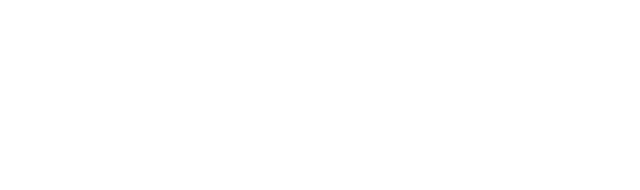
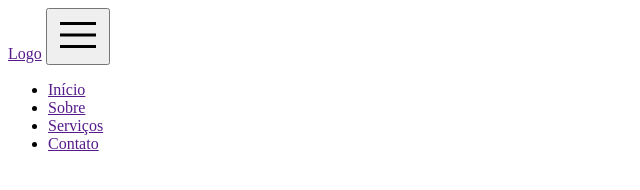
Before and after one commit to NiiNicky/intro-dom, a plain HTML site: page index.html in a window 1280 px wide. Shown: the whole page, without its empty margins (0-640 px from the left). Drawn offline with Linux system fonts and the light colour scheme.

Commit message:
Adiciona estrutura html no index

```diff
--- a/index.html
+++ b/index.html
@@ -1,11 +1,44 @@
 <!DOCTYPE html>
 <html lang="en">
+<html lang="pt-br">
+
 <head>
-    <meta charset="UTF-8">
-    <meta name="viewport" content="width=device-width, initial-scale=1.0">
-    <title>Document</title>
+  <meta charset="UTF-8">
+  <meta name="viewport" content="width=device-width, initial-scale=1.0">
+  <title>Document</title>
+  <link rel="preconnect" href="https://fonts.googleapis.com">
+  <link rel="preconnect" href="https://fonts.gstatic.com" crossorigin>
+  <link rel="stylesheet" href="style.css">
+  <link
+    href="https://fonts.googleapis.com/css2?family=Inter:ital,opsz,wght@0,14..32,100..900;1,14..32,100..900&family=Poppins:ital,wght@0,100;0,200;0,300;0,400;0,500;0,600;0,700;0,800;0,900;1,100;1,200;1,300;1,400;1,500;1,600;1,700;1,800;1,900&display=swap"
+    rel="stylesheet">
+
+  <title>Explorando DOM</title>
 </head>
+
 <body>
 
+  <header>
+    <nav>
+      <a class="logo" href=""> Logo</a>
+      <button type="button" id="menu-toggle" aria-label="Abrir menu" aria-expanded="false" aria-controls="menu">
+        <svg width="48" height="48" viewBox="0 0 24 24" fill="none" xmlns="http://www.w3.org/2000/svg">
+          <path fill-rule="evenodd" clip-rule="evenodd" d="M21 5.5H3V7h18V5.5Zm0 5.75H3v1.5h18v-1.5ZM3 17h18v1.5H3V17Z"
+            fill="currentColor" />
+        </svg>
+      </button>
+
+      <ul id="menu" class="menu">
+        <li><a href="">Início</a></li>
+        <li><a href="">Sobre</a></li>
+        <li><a href="">Serviços</a></li>
+        <li><a href="">Contato</a></li>
+      </ul>
+    </nav>
+  </header>
+
 </body>
+
+<script src="menu-hamburguer.js"></script>
+
 </html>
```
